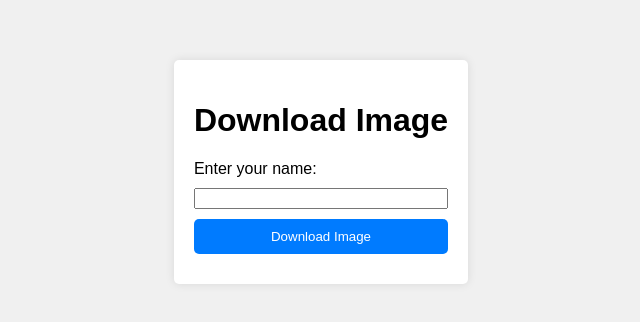
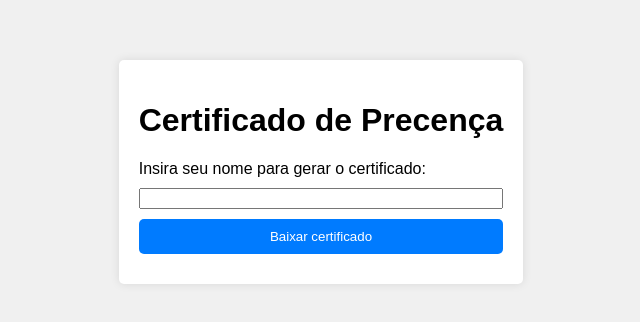
Before and after one commit to marcolajoao/presenca_aula, a plain HTML site: page index.html in a window 1280 px wide. Shown: the part 236-558 px from the top of the page, without its empty margins (319-959 px from the left). Drawn offline with Linux system fonts and the light colour scheme.

Commit message:
Update index.html

```diff
--- a/index.html
+++ b/index.html
@@ -8,11 +8,11 @@
 </head>
 <body>
     <div class="container">
-        <h1>Download Image</h1>
+        <h1>Certificado de Precença</h1>
         <form id="downloadForm">
-            <label for="name">Enter your name:</label>
+            <label for="name">Insira seu nome para gerar o certificado:</label>
             <input type="text" id="name" name="name" required>
-            <button type="submit">Download Image</button>
+            <button type="submit">Baixar certificado</button>
         </form>
     </div>
     <script src="script.js"></script>
```
